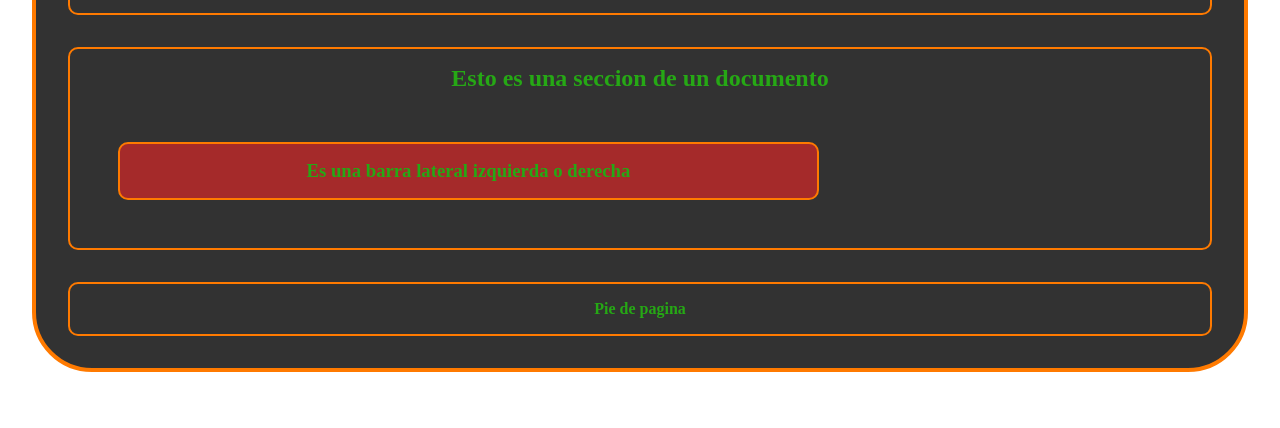
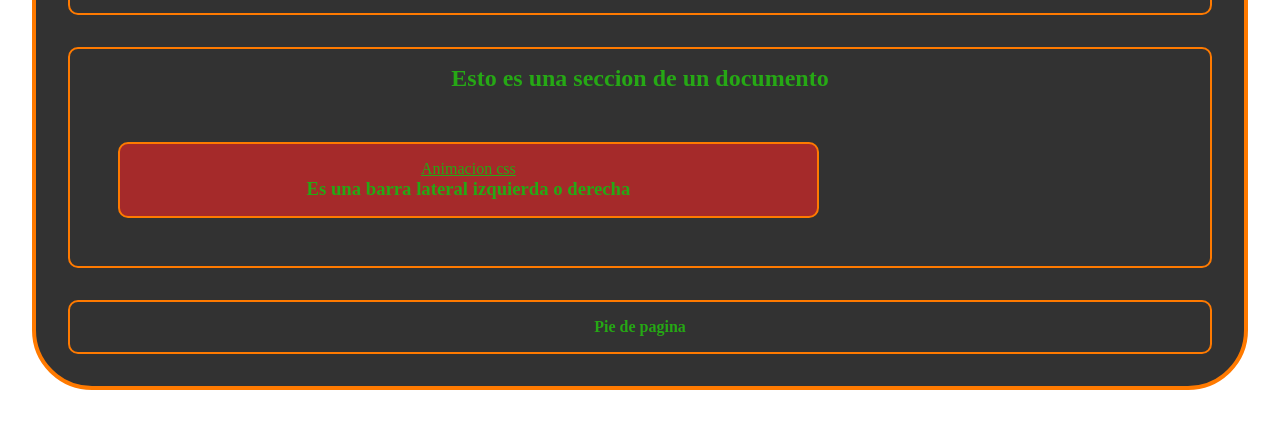
Before and after one commit to JDario-Hub/4IV7-psw-MEJIACRUZJOSUEDARIO, a plain HTML site: page index.html in a window 1280 px wide. Shown: the part 134-562 px from the top of the page. Drawn offline with Linux system fonts and the light colour scheme.

Commit message:
enlace de animacion

```diff
--- a/index.html
+++ b/index.html
@@ -21,6 +21,8 @@
         <br>
 
         <article>
+            <a href="animacion.html">Animacion css</a>
+            <br>
             <h3>Es una barra lateral izquierda o derecha</h3>
         </article>
     </section>
```
Also changed, not shown: animacion.html (+0 -1 lines).
